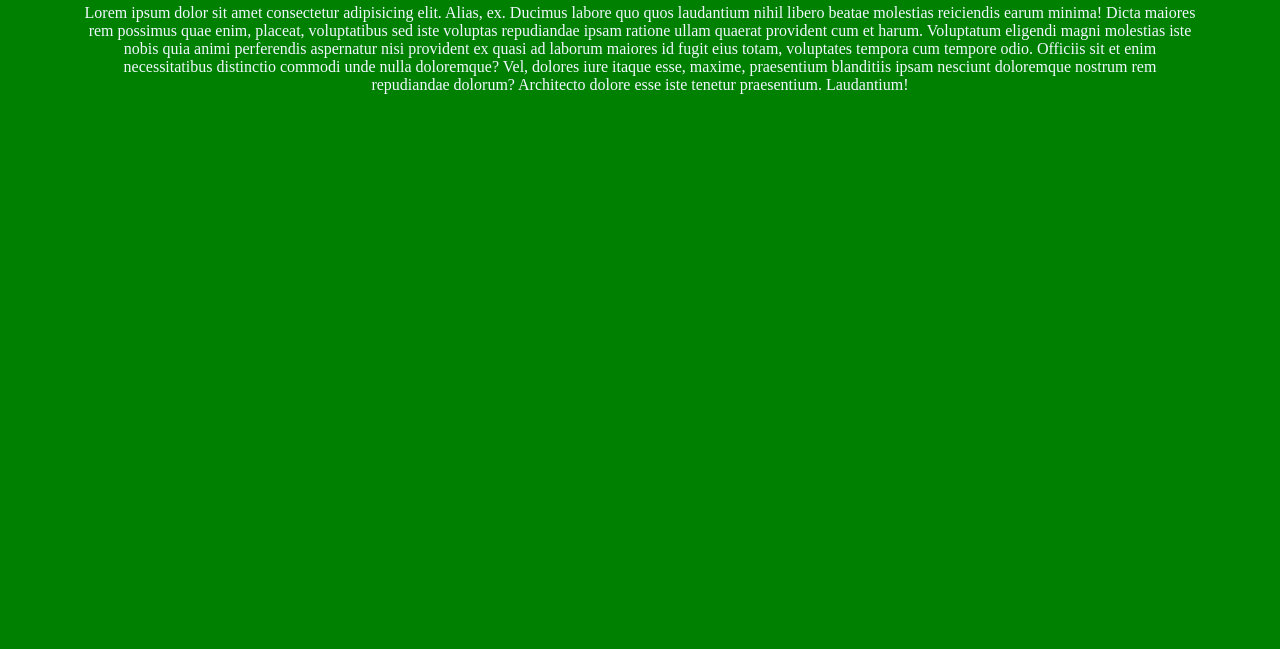
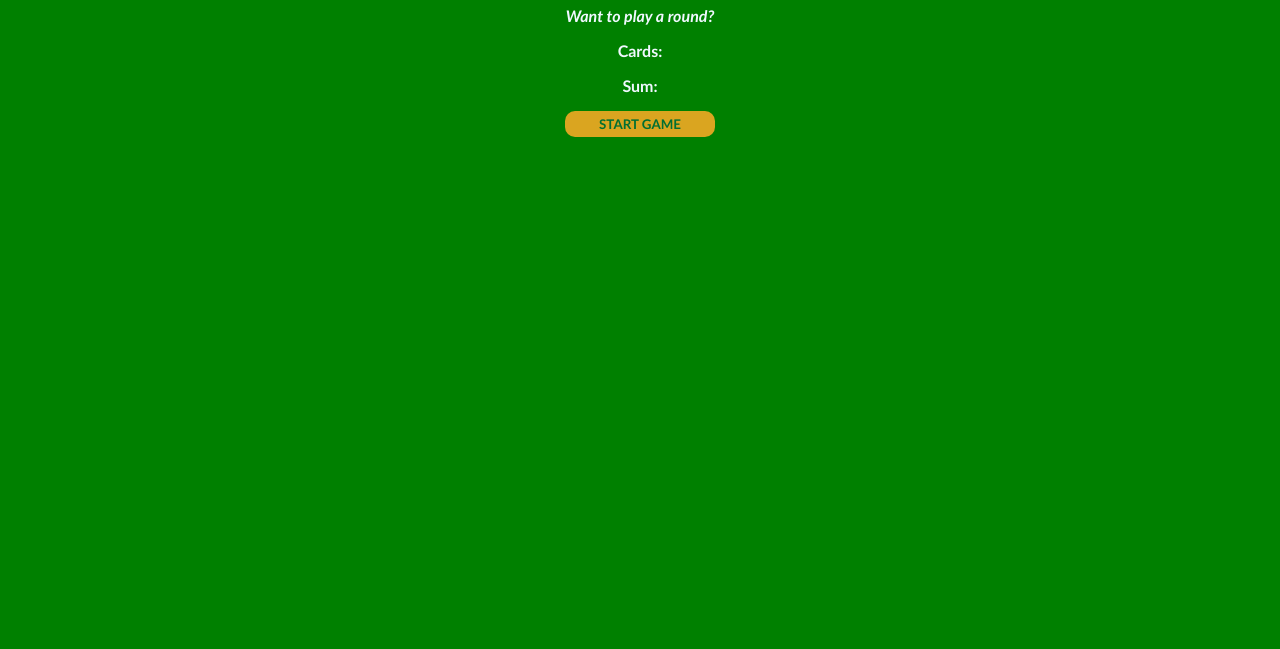
Before and after one commit to Ekene-Ejeh/BlackJackGame, a plain HTML site: page index.html in a window 1280 px wide. Shown: the part 151-800 px from the top of the page. Drawn offline with Linux system fonts and the light colour scheme.

Commit message:
added_a_start_Button-message-sum-cards

```diff
--- a/css/style.css
+++ b/css/style.css
@@ -1,14 +1,31 @@
 * {
+   font-family: "Trebuchet MS", "Lucida Sans Unicode", "Lucida Grande",
+      "Lucida Sans", Arial, sans-serif;
    background: green;
    color: aliceblue;
+   font-weight: bold;
 }
 
 h1 {
-   color: rgba(255, 217, 0, 0.932);
+   color: goldenrod;
 }
 
-#body {
+#blackjack-body {
    text-align: center;
    margin: 50px;
    padding: 25px;
 }
+
+#message-el {
+   font-style: italic;
+}
+
+button {
+   color: #016f32;
+   background-color: goldenrod;
+   width: 150px;
+   padding: 5px;
+   border: none;
+   border-radius: 10px;
+   font-weight: bold;
+}
--- a/index.html
+++ b/index.html
@@ -8,22 +8,12 @@
       <title>Black Jack App</title>
    </head>
    <body>
-      <div id="body">
-         <h1>Black jack App</h1>
-         <p>
-            Lorem ipsum dolor sit amet consectetur adipisicing elit. Alias, ex.
-            Ducimus labore quo quos laudantium nihil libero beatae molestias
-            reiciendis earum minima! Dicta maiores rem possimus quae enim,
-            placeat, voluptatibus sed iste voluptas repudiandae ipsam ratione
-            ullam quaerat provident cum et harum. Voluptatum eligendi magni
-            molestias iste nobis quia animi perferendis aspernatur nisi
-            provident ex quasi ad laborum maiores id fugit eius totam,
-            voluptates tempora cum tempore odio. Officiis sit et enim
-            necessitatibus distinctio commodi unde nulla doloremque? Vel,
-            dolores iure itaque esse, maxime, praesentium blanditiis ipsam
-            nesciunt doloremque nostrum rem repudiandae dolorum? Architecto
-            dolore esse iste tenetur praesentium. Laudantium!
-         </p>
+      <div id="blackjack-body">
+         <h1>Blackjack</h1>
+         <p id="message-el">Want to play a round?</p>
+         <p id="cards-el" >Cards:</p>
+         <p id="sum-el">Sum:</p>
+         <button onclick="startGame()">START GAME</button>
       </div>
 
       <script src="js/main.js"></script>
--- a/js/main.js
+++ b/js/main.js
@@ -1,23 +1,33 @@
 // alert("Black Jack App!!");
+let messageEl = document.getElementById("message-el");
+let cardsEl = document.getElementById("cards-el");
+let sumEl = document.getElementById("sum-el");
 let firstCard = 16;
-let secondCard = 5;
+let secondCard = 9;
 let sum = firstCard + secondCard;
 let hasBlackJack = false;
 let isAlive = true;
+let message = "";
 
+function startGame() {
    if (sum <= 20) {
-   console.log("Do You want to draw a new Card?");
+      message = "Do You want to draw a new Card?";
       isAlive = false;
    } else if (sum === 21) {
-   console.log("You have WON!!!");
+      message = "You have WON, you got BlackJack!!!";
       hasBlackJack = true;
    } else {
-   console.log("Sorry You have LOST!!!");
+      message = "Sorry You are out of the Game!!!";
       isAlive = false;
    }
-
-console.log(hasBlackJack);
-console.log(isAlive);
+   cardsEl.textContent = `Cards: ${firstCard}, ${secondCard}`;
+   sumEl.textContent = `Sum: ${sum}`;
+   messageEl.textContent = message;
+   console.log(sum);
+   console.log(message);
+   console.log(`has BlackJack: ${hasBlackJack}`);
+   console.log(`is alive in the game: ${isAlive}`);
+}
 
 // let age = 12;
 
```
Lines whose indentation alone changed are shown as unchanged.
